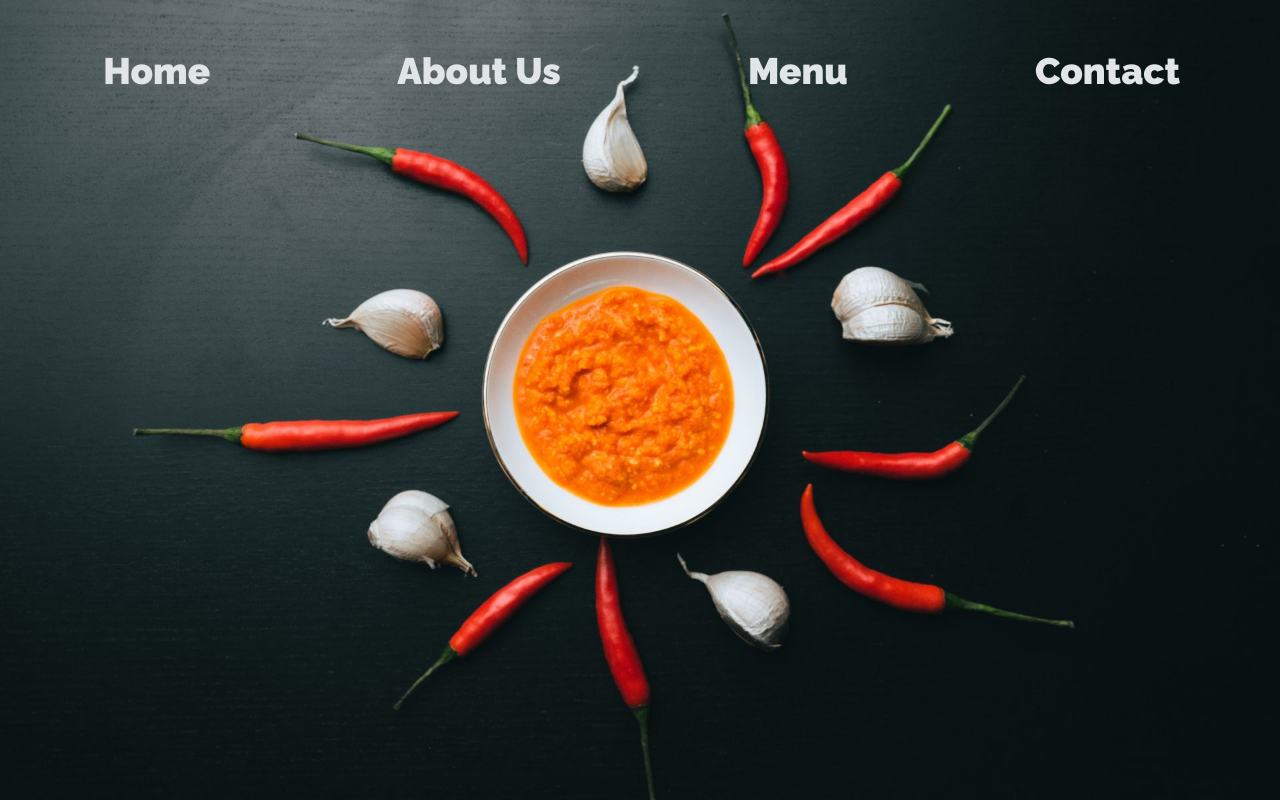
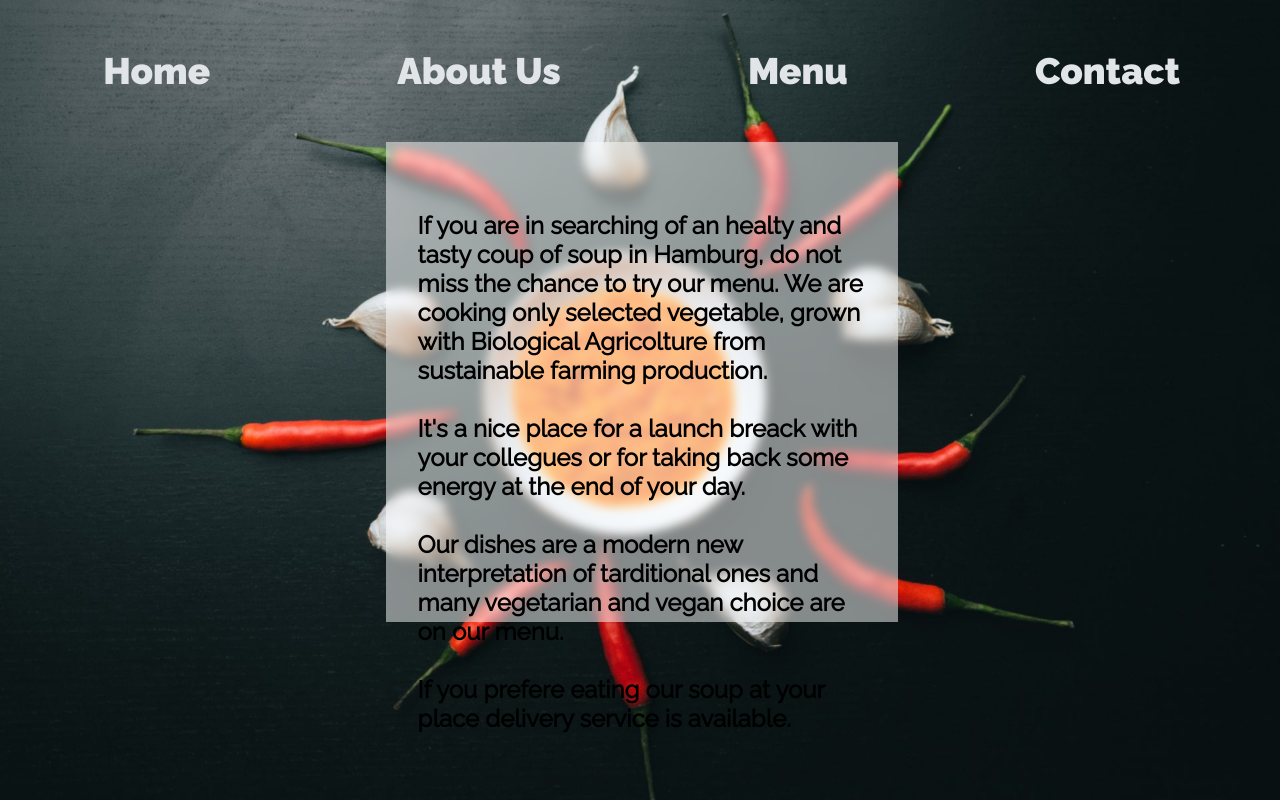
Before and after one commit to dak79/odin-restaurant-page, a website built with webpack: page src/html/template.html in a window 1280 px wide. Both pictures are taken after a click on the button "About Us". Built offline with nearby package versions, Linux system fonts and the light colour scheme.

Commit message:
add about us page

```diff
--- a/src/helpers/DOMmanipulation.js
+++ b/src/helpers/DOMmanipulation.js
@@ -1,4 +1,6 @@
+
 export const content = document.querySelector('#content');
+
 
 /**
  *
@@ -39,7 +41,8 @@ export const createList = (menuTitles) => {
             type: 'button',
             id: `btn-${title.replace(' ', '-').toLowerCase().trim()}`,
             class: 'btn-menu'
-        })
+        });
+
         listBtn.textContent = title;
         listItem.appendChild(listBtn);
         list.appendChild(listItem);
@@ -47,3 +50,16 @@ export const createList = (menuTitles) => {
 
     return list
 }
+
+export const frozenGlass  = () => {
+    const glass = create('div');
+    glass.setAttribute('id', 'frozen-glass');
+    const hook = document.querySelector('#display-page');
+    glass.classList.add('frozen');
+    hook.appendChild(glass);
+}
+
+export const cleanDisplay = () => {
+    const display = document.querySelector('#display-page');
+    display.replaceChildren();
+}
--- a/src/pages/about.js
+++ b/src/pages/about.js
@@ -1,3 +1,24 @@
+import { create, frozenGlass , cleanDisplay } from '../helpers/DOMmanipulation.js';
+
+import '../styles/aboutUs.css';
+
+
 export default function aboutUs() {
-    console.log('About Us Page');
+
+    cleanDisplay();
+    frozenGlass();
+
+    const glass = document.querySelector('#frozen-glass');
+    const aboutUsText = create('p');
+    aboutUsText.classList.add('about-us-text');
+
+    aboutUsText.textContent = `
+    If you are in searching of an healty and tasty coup of soup in Hamburg, do not miss the chance to try our menu. We are cooking only selected vegetable, grown with Biological Agricolture from sustainable farming production.
+
+    It's a nice place for a launch breack with your collegues or for taking back some energy at the end of your day.
+
+    Our dishes are a modern new interpretation of tarditional ones and many vegetarian and vegan choice are on our menu.
+
+    If you prefere eating our soup at your place delivery service is available. `
+    glass.appendChild(aboutUsText);
 }
--- a/src/pages/contact.js
+++ b/src/pages/contact.js
@@ -1,3 +1,9 @@
+import { frozenGlass, cleanDisplay } from "../helpers/DOMmanipulation.js";
+
 export default function contact() {
+
+    cleanDisplay();
+    frozenGlass();
+
     console.log('Contact Page');
 }
--- a/src/pages/header.js
+++ b/src/pages/header.js
@@ -6,7 +6,7 @@ export default function header() {
     const nav = create('nav');
     const menu = createList(['Home', 'About Us', 'Menu', 'Contact']);
     const main = create('main');
-    main.setAttribute('id', '#display-page')
+    main.setAttribute('id', 'display-page')
 
     appendChildren(content, [header, main]);
     header.appendChild(nav);
--- a/src/pages/home.js
+++ b/src/pages/home.js
@@ -1,5 +1,7 @@
-import '../styles/home.css';
+import { cleanDisplay } from "../helpers/DOMmanipulation.js";
+
 
 export default function homePage() {
+    cleanDisplay();
     console.log('HOME PAGE');
 }
--- a/src/pages/menu.js
+++ b/src/pages/menu.js
@@ -1,3 +1,10 @@
+import { frozenGlass, cleanDisplay } from "../helpers/DOMmanipulation.js";
+
+
 export default function menu() {
+
+    cleanDisplay();
+    frozenGlass();
+
     console.log('Menu page');
 }
--- /dev/null
+++ b/src/styles/aboutUs.css
@@ -0,0 +1,9 @@
+.about-us-text {
+    font-family: 'Raleway', sans-serif;
+    color: var(--text-color);
+    padding: 1rem 2rem;
+    font-size: 1.5rem;
+    font-weight: 700;
+    white-space: pre-line;
+    text-align: start;
+}
--- a/src/styles/home.css
+++ /dev/null
@@ -1,5 +0,0 @@
-body {
-    height: 97vh;
-    width: 99vw;
-    background: no-repeat center/cover url('../assets/imgs/background/albert-vincent-wu-xyiJtO_4FvU-unsplash-web.jpg');
-}
--- a/src/styles/main.css
+++ b/src/styles/main.css
@@ -29,10 +29,26 @@
 :root {
     --header-color-hover: #FF9812;
     --header-color: #E1E5E7;
+    --text-color: #000000;
 }
 
 body {
     height: 97vh;
     width: 99vw;
-    background: no-repeat center/cover url('../assets/imgs/background/albert-vincent-wu-xyiJtO_4FvU-unsplash-web.jpg');
+    background: no-repeat center/cover url('../assets/imgs/background/bg-home.jpg');
 }
+
+main {
+    display: flex;
+    justify-content: center;
+    align-items: center;
+}
+
+.frozen {
+    height: 60vh;
+    width: 40vw;
+    background-color: rgba(255, 255, 255, .50);
+    -webkit-backdrop-filter: blur(5px);
+    backdrop-filter: blur(5px);
+
+}
```
Also changed, not shown: src/assets/imgs/background/bg-home.jpg (renamed from src/assets/imgs/background/albert-vincent-wu-xyiJtO_4FvU-unsplash-web.jpg), src/assets/imgs/background/bg-menu.jpg (added).
